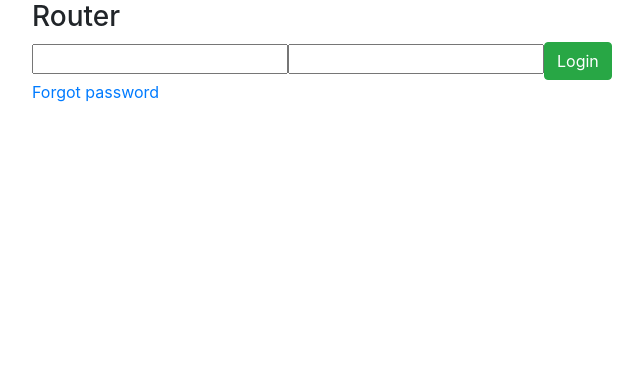
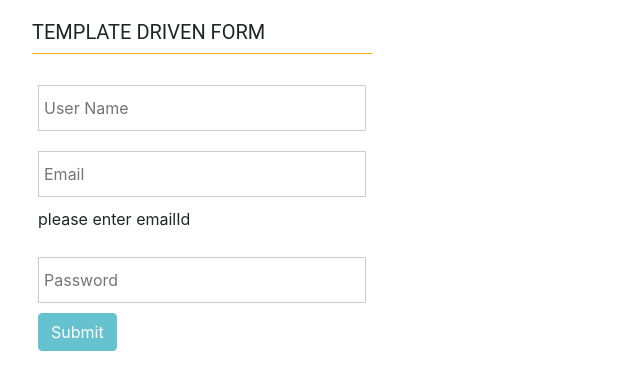
Before and after one commit to CodeKul/Mean-depot-1112-18JUN18-Angular, an Angular app: page / in a window 1280 px wide. Shown: the top 390 px of the page, without its empty margins (68-711 px from the left). Built offline with nearby package versions, Linux system fonts and the light colour scheme.

Commit message:
form-template driven form

```diff
--- a/src/app/app.component.html
+++ b/src/app/app.component.html
@@ -5,7 +5,8 @@
                   <!-- <app-databinding></app-databinding>  -->
                   <!-- <app-view-content-child></app-view-content-child> -->
                   <!-- <app-directives></app-directives> -->
-                  <router-outlet></router-outlet>
+                  <!-- <router-outlet></router-outlet> -->
+                  <app-templatedriven></app-templatedriven>
             </div>
       </div>
 </div>
--- a/src/app/app.module.ts
+++ b/src/app/app.module.ts
@@ -5,7 +5,7 @@ import { DatabindingComponent } from './databinding/databinding.component';
 import { IpTypeComponent } from './databinding/ip-type.component';
 import { CreaterComponent } from './databinding/creater.component';
 import { ReceiverComponent } from './databinding/receiver.component';
-import { FormsModule, ReactiveFormsModule } from '@angular/forms';
+import { FormsModule } from '@angular/forms';
 import { ViewContentChildComponent } from './view-content-child/view-content-child.component';
 import { ViewChildComponent } from './view-content-child/view-child.component';
 import { ContentChildComponent } from './view-content-child/content-child.component';
@@ -18,7 +18,7 @@ import { ForgotComponent } from './forgot/forgot.component';
 import { SecondoneComponent } from './second/secondone.component';
 import { SecondtwoComponent } from './second/secondtwo.component';
 import { GuardService } from './guard.service';
-// import { RouterModule } from '@angular/router';
+import { TemplatedrivenComponent } from './form/templatedriven/templatedriven.component';
 
 
 
@@ -41,6 +41,7 @@ import { GuardService } from './guard.service';
     ForgotComponent,
     SecondoneComponent,
     SecondtwoComponent,
+    TemplatedrivenComponent,
 
   ],
   imports: [
--- /dev/null
+++ b/src/app/form/templatedriven/templatedriven.component.css
@@ -0,0 +1,61 @@
+form_main {
+    width: 100%;
+}
+.form_main h4 {
+    font-family: roboto;
+    font-size: 20px;
+    font-weight: 300;
+    margin-bottom: 15px;
+    margin-top: 20px;
+    text-transform: uppercase;
+}
+.heading {
+    border-bottom: 1px solid #fcab0e;
+    padding-bottom: 9px;
+    position: relative;
+}
+.heading span {
+    background: #9e6600 none repeat scroll 0 0;
+    bottom: -2px;
+    height: 3px;
+    left: 0;
+    position: absolute;
+    width: 75px;
+}
+.form {
+    border-radius: 7px;
+    padding: 6px;
+}
+.txt[type="text"] {
+    border: 1px solid #ccc;
+    margin: 10px 0;
+    padding: 10px 0 10px 5px;
+    width: 100%;
+}
+.txt_3[type="text"] {
+    margin: 10px 0 0;
+    padding: 10px 0 10px 5px;
+    width: 100%;
+}
+.txt2[type="submit"] {
+    background: #242424 none repeat scroll 0 0;
+    border: 1px solid #4f5c04;
+    border-radius: 25px;
+    color: #fff;
+    font-size: 16px;
+    font-style: normal;
+    line-height: 35px;
+    margin: 10px 0;
+    padding: 0;
+    text-transform: uppercase;
+    width: 30%;
+}
+.txt2:hover {
+    background: rgba(0, 0, 0, 0) none repeat scroll 0 0;
+    color: #5793ef;
+    transition: all 0.5s ease 0s;
+}
+
+/* .ng-invalid{
+    border: 1px solid red;
+} */
--- /dev/null
+++ b/src/app/form/templatedriven/templatedriven.component.html
@@ -0,0 +1,68 @@
+<div class="container">
+  <div class="row">
+    <div class="col-md-4">
+      <div class="form_main">
+        <h4 class="heading"><strong>Template Driven Form</strong></h4>
+        <div class="form">
+           <form  (ngSubmit)="onSubmit(myForm)"  #myForm="ngForm" >
+            <input
+              type="text"
+              placeholder="User Name"
+              class="txt"
+              name="usNm"
+               [(ngModel)]="user.usNm"
+               required
+              >
+            <input
+              type="text"
+              placeholder="Email"
+              class="txt"
+              name="email"
+              [(ngModel)]="user.email"
+              required
+               pattern="[a-z0-9!#$%&'*+/=?^_`{|}~-]+(?:\.[a-z0-9!#$%&'*+/=?^_`{|}~-]+)*@(?:[a-z0-9](?:[a-z0-9-]*[a-z0-9])?\.)+[a-z0-9](?:[a-z0-9-]*[a-z0-9])?"
+               #email ="ngModel"
+             >
+             <p class="help-block" *ngIf="!email.valid">please enter emailId</p>
+            <input
+              type="text"
+              placeholder="Password"
+              class="txt"
+              name="pass"
+              [(ngModel)]="user.pass"
+              required
+           >
+            <input
+              type="Submit"
+              value="Submit"
+              class="btn btn-info"
+              name="submit"
+              [disabled]="!myForm.form.valid"
+              >
+          </form>
+        </div>
+      </div>
+    </div>
+  </div>
+
+
+
+
+
+
+
+
+
+
+
+
+
+
+
+
+
+
+
+
+
+  <!-- pattern="[a-z0-9!#$%&'*+/=?^_`{|}~-]+(?:\.[a-z0-9!#$%&'*+/=?^_`{|}~-]+)*@(?:[a-z0-9](?:[a-z0-9-]*[a-z0-9])?\.)+[a-z0-9](?:[a-z0-9-]*[a-z0-9])?" -->
--- /dev/null
+++ b/src/app/form/templatedriven/templatedriven.component.ts
@@ -0,0 +1,25 @@
+import { Component, OnInit } from '@angular/core';
+import { NgForm } from '@angular/forms';
+@Component({
+  selector: 'app-templatedriven',
+  templateUrl: './templatedriven.component.html',
+  styleUrls: ['./templatedriven.component.css']
+})
+export class TemplatedrivenComponent implements OnInit {
+ user = {
+  usNm:'',
+  email:'',
+  pass:''
+ }
+  constructor() { }
+
+  ngOnInit() {
+  }
+
+  onSubmit(Form : NgForm){
+  //  console.log(Form.form.value);
+  console.log(Form);
+
+  }
+
+}
```
Also changed, not shown: src/app/first/first.component.html (line endings or trailing spaces), 1 other file (tests, documents, lock files or other folders).
